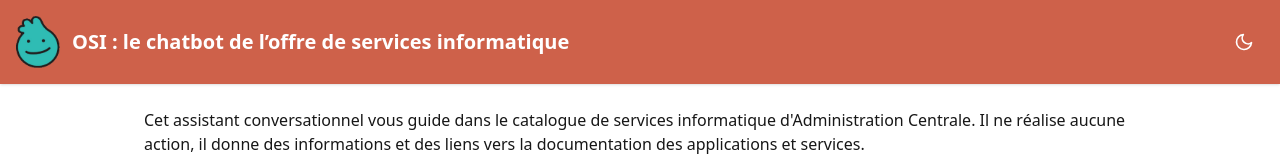
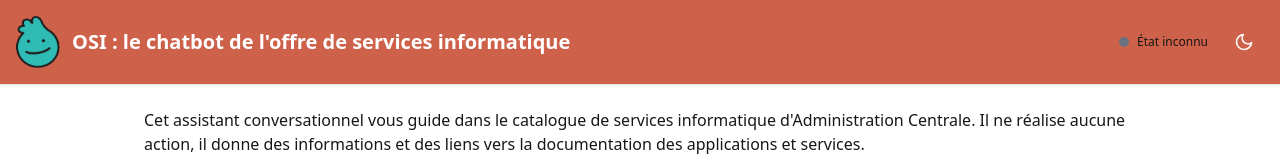
Before and after one commit to Nicolassaint/frontend-chatbot-osi, a Next.js app: page / in a window 1280 px wide. Shown: the top 160 px of the page. Built offline with nearby package versions, Linux system fonts and the light colour scheme; no server answers.

Commit message:
feat: add status indicator composant in layout

```diff
--- a/package.json
+++ b/package.json
@@ -13,6 +13,7 @@
     "@emotion/styled": "^11.14.0",
     "@mui/icons-material": "^6.4.7",
     "@mui/material": "^6.4.7",
+    "axios": "^1.8.3",
     "framer-motion": "^12.4.13",
     "next": "15.2.1",
     "react": "^19.0.0",
--- /dev/null
+++ b/src/app/api/proxy/system-status/route.js
@@ -0,0 +1,29 @@
+import { NextResponse } from 'next/server';
+
+export async function GET(request) {
+    const apiUrl = process.env.API_OSI;
+    const apiToken = process.env.API_TOKEN_OSI;
+
+    if (!apiUrl || !apiToken) {
+        return NextResponse.json({ error: "API configuration is missing" }, { status: 500 });
+    }
+
+    try {
+        const response = await fetch(`${apiUrl}/system-status`, {
+            method: "GET",
+            headers: {
+                "Authorization": `Bearer ${apiToken}`
+            },
+        });
+
+        if (!response.ok) {
+            return NextResponse.json({ status: "error" }, { status: response.status });
+        }
+
+        const data = await response.json();
+        return NextResponse.json(data, { status: 200 });
+    } catch (error) {
+        console.error("System status proxy error:", error);
+        return NextResponse.json({ status: "error", message: "Service unavailable" }, { status: 503 });
+    }
+}
--- a/src/app/layout.jsx
+++ b/src/app/layout.jsx
@@ -1,6 +1,9 @@
 import { Inter } from "next/font/google";
 import "./globals.css";
 import { ThemeProvider } from '@/context/ThemeContext';
+import { SystemStatusProvider } from '@/context/SystemStatusContext';
+import Header from "@/components/Header";
+import ChatInterface from "@/components/chatbot/ChatInterface";
 
 const inter = Inter({
   subsets: ["latin"],
@@ -21,7 +24,9 @@ export default function RootLayout({ children }) {
     <html lang="fr">
       <body className={`${inter.variable} font-sans`}>
         <ThemeProvider>
-          {children}
+          <SystemStatusProvider>
+              {children}
+          </SystemStatusProvider>
         </ThemeProvider>
       </body>
     </html>
--- a/src/components/Header.jsx
+++ b/src/components/Header.jsx
@@ -1,17 +1,26 @@
-import ThemeToggle from './ThemeToggle';
+"use client";
 
-const Header = () => {
+import { useState } from "react";
+import Link from "next/link";
+import Image from "next/image";
+import ThemeToggle from "./ThemeToggle";
+import SystemStatusIndicator from "./SystemStatusIndicator";
+
+export default function Header() {
+  const [isMenuOpen, setIsMenuOpen] = useState(false);
+
   return (
     <header className="coral-bg dark:bg-gray-800 shadow-sm">
       <div className="container mx-auto px-4 py-4 flex justify-between items-center">
         <div className="flex items-center">
           <img src="/Osi.png" alt="OSI Logo" className="h-13 w-11 mr-3" />
-          <h1 className="text-xl font-bold text-white">OSI : le chatbot de l’offre de services informatique</h1>
+          <h1 className="text-xl font-bold text-white">OSI : le chatbot de l'offre de services informatique</h1>
         </div>
-        <ThemeToggle />
+        <div className="flex items-center gap-4">
+          <SystemStatusIndicator showText={true} />
+          <ThemeToggle />
+        </div>
       </div>
     </header>
   );
-};
-
-export default Header;
+}
--- /dev/null
+++ b/src/components/SystemStatusIndicator.jsx
@@ -0,0 +1,21 @@
+"use client";
+
+import { useSystemStatus } from '../context/SystemStatusContext';
+
+export default function SystemStatusIndicator({ showText = false }) {
+  const { status, isLoading, getStatusColor, getStatusText } = useSystemStatus();
+
+  return (
+    <div className="flex items-center gap-2">
+      <div
+        className={`h-2.5 w-2.5 rounded-full ${getStatusColor()} ${isLoading ? 'animate-pulse' : ''}`}
+        title={getStatusText()}
+      ></div>
+      {showText && (
+        <span className="text-xs hidden sm:inline">
+          {getStatusText()}
+        </span>
+      )}
+    </div>
+  );
+}
--- a/src/components/chatbot/ChatInterface.jsx
+++ b/src/components/chatbot/ChatInterface.jsx
@@ -3,6 +3,7 @@
 import { useState, useRef, useEffect } from 'react';
 import Image from 'next/image';
 import ThemeToggle from '../ThemeToggle';
+import SystemStatusIndicator from '../SystemStatusIndicator';
 import { motion, AnimatePresence } from 'framer-motion';
 import ChatMessage from './ChatMessage';
 import ChatButtons from './ChatButtons';
@@ -184,7 +185,7 @@ const ChatInterface = () => {
 
     try {
       // Utiliser la route API proxy au lieu de l'API externe directement
-      const response = await fetch(`/api/proxy?endpoint=chat`, {
+      const response = await fetch(`/api/proxy/chat?endpoint=chat`, {
         method: 'POST',
         headers: {
           'Content-Type': 'application/json'
@@ -246,7 +247,7 @@ const ChatInterface = () => {
 
     try {
       // Utiliser la route API proxy au lieu de l'API externe directement
-      const response = await fetch(`/api/proxy?endpoint=find_by_label`, {
+      const response = await fetch(`/api/proxy/chat?endpoint=find_by_label`, {
         method: 'POST',
         headers: {
           'Content-Type': 'application/json'
@@ -350,7 +351,7 @@ const ChatInterface = () => {
         // console.log('Rating:', rating);
 
       // Utiliser la route API proxy au lieu de l'API externe directement
-      const response = await fetch(`/api/proxy?endpoint=evaluate_response&conversation_id=${message.conversation_id}`, {
+      const response = await fetch(`/api/proxy/chat?endpoint=evaluate_response&conversation_id=${message.conversation_id}`, {
         method: 'POST',
         headers: {
           'Content-Type': 'application/json'
@@ -438,16 +439,17 @@ const ChatInterface = () => {
           >
             <div className="chatbot-header">
               <div className="flex items-center gap-2">
-              <img
+                <img
                   src="/Osi.png"
                   alt="OSI Avatar"
                   width="40"
                   height="35"
                   style={{ objectFit: 'contain' }}
-              />
+                />
                 <h3 className="font-medium">Offre de services informatique</h3>
               </div>
               <div className="flex items-center gap-2">
+                <SystemStatusIndicator showText={false} />
                 <ThemeToggle variant="small" />
                 {!isMobile() && (
                   <button
--- /dev/null
+++ b/src/context/SystemStatusContext.jsx
@@ -0,0 +1,75 @@
+"use client";
+
+import { createContext, useContext, useState, useEffect } from 'react';
+import axios from 'axios';
+
+const SystemStatusContext = createContext();
+
+export function SystemStatusProvider({ children }) {
+  const [status, setStatus] = useState("unknown");
+  const [isLoading, setIsLoading] = useState(true);
+
+  useEffect(() => {
+    const fetchSystemStatus = async () => {
+      try {
+        const response = await axios.get(
+          `/api/proxy/system-status`
+        );
+        setStatus(response.data.status);
+        setIsLoading(false);
+      } catch (error) {
+        console.error("Erreur lors de la récupération de l'état du système:", error);
+        setStatus("unknown");
+        setIsLoading(false);
+      }
+    };
+
+    fetchSystemStatus();
+    const intervalId = setInterval(fetchSystemStatus, 5000);
+    return () => clearInterval(intervalId);
+  }, []);
+
+  const getStatusColor = () => {
+    switch (status) {
+      case "optimal":
+        return "bg-green-500";
+      case "normal":
+        return "bg-blue-500";
+      case "warning":
+        return "bg-yellow-500";
+      case "critical":
+        return "bg-red-500";
+      default:
+        return "bg-gray-500";
+    }
+  };
+
+  const getStatusText = () => {
+    switch (status) {
+      case "optimal":
+        return "Disponibilité optimale";
+      case "normal":
+        return "Disponibilité normale";
+      case "warning":
+        return "Disponibilité réduite";
+      case "critical":
+        return "Disponibilité critique";
+      default:
+        return "État inconnu";
+    }
+  };
+
+  return (
+    <SystemStatusContext.Provider value={{ status, isLoading, getStatusColor, getStatusText }}>
+      {children}
+    </SystemStatusContext.Provider>
+  );
+}
+
+export function useSystemStatus() {
+  const context = useContext(SystemStatusContext);
+  if (!context) {
+    throw new Error('useSystemStatus must be used within a SystemStatusProvider');
+  }
+  return context;
+}
```
Also changed, not shown: src/app/api/proxy/chat/route.js (renamed from src/app/api/proxy/route.js), 1 other file (tests, documents, lock files or other folders).
